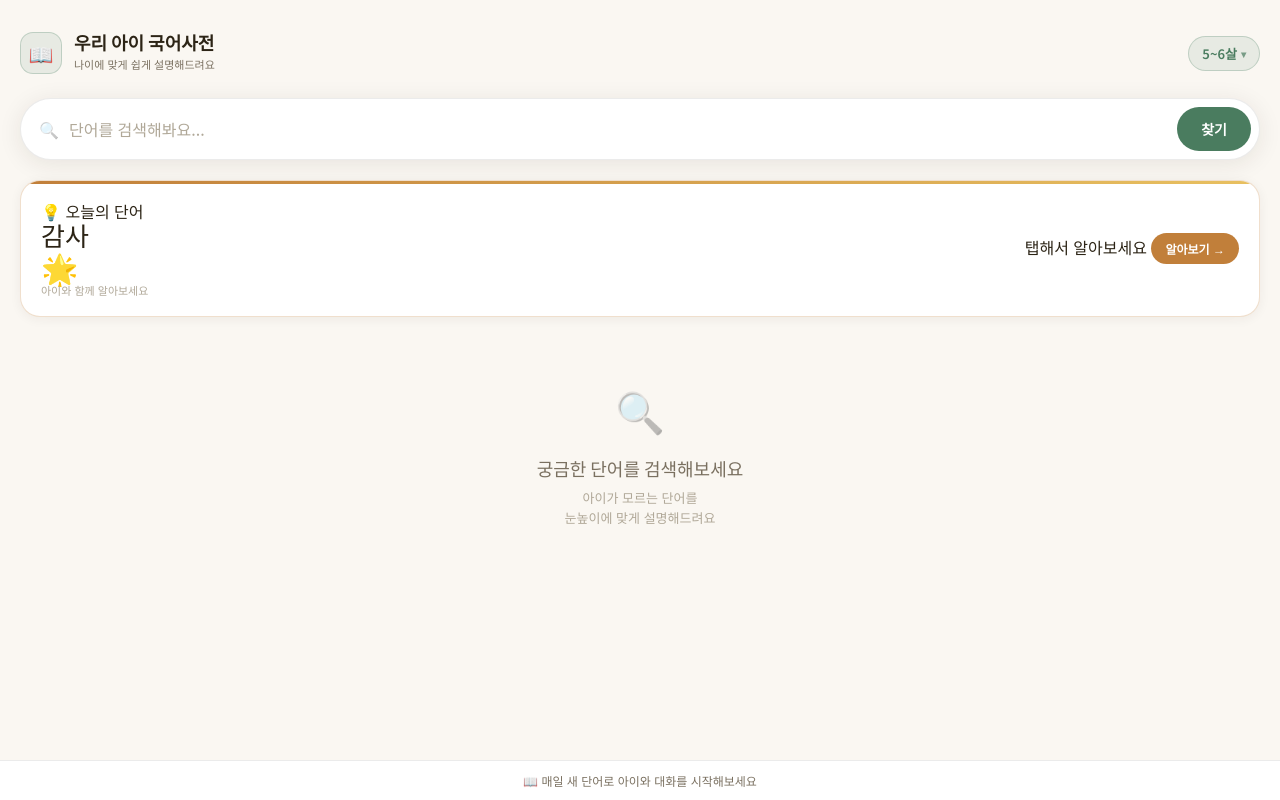
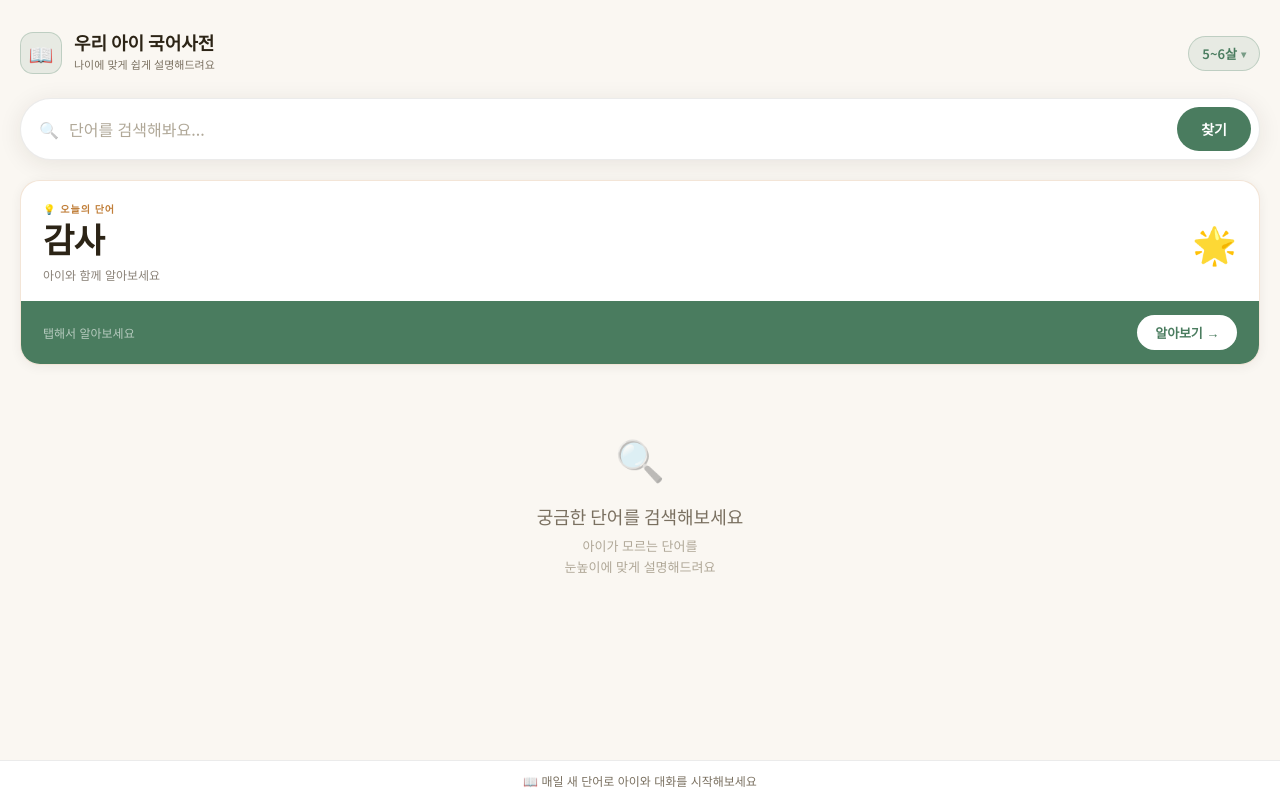
Before and after one commit to seosung89/kids-dictionary, a plain HTML site: page index.html in a window 1280 px wide. Drawn offline with Linux system fonts and the light colour scheme; no server answers.

Commit message:
Update style.css

```diff
--- a/style.css
+++ b/style.css
@@ -104,30 +104,40 @@ html, body {
 
 /* ── 오늘의 단어 ─── */
 .today-card {
-  background: var(--surface); border: 1px solid var(--amber-border);
-  border-radius: var(--radius); padding: 1.125rem 1.25rem;
-  display: flex; align-items: center; justify-content: space-between; gap: 12px;
-  margin-bottom: 1.5rem; box-shadow: var(--shadow);
-  position: relative; overflow: hidden;
-}
-.today-card::before {
-  content: ''; position: absolute; top: 0; left: 0; right: 0; height: 3px;
-  background: linear-gradient(90deg, var(--amber), #E8C060);
+  background: #fff;
+  border-radius: var(--radius);
+  overflow: hidden;
+  border: 1px solid rgba(193,127,58,0.2);
+  margin-bottom: 1.5rem;
+  box-shadow: var(--shadow);
 }
 .today-card.loading { opacity: 0.55; pointer-events: none; }
-.today-inner { display: flex; flex-direction: column; gap: 5px; flex: 1; min-width: 0; }
-.today-badge { font-size: 11px; font-weight: 600; color: var(--amber); letter-spacing: 0.03em; }
-.today-word { font-family: var(--font-display); font-size: 26px; color: var(--text); line-height: 1.1; }
-.today-hint { font-size: 11px; color: var(--text-hint); }
-.today-right { display: flex; flex-direction: column; align-items: flex-end; gap: 8px; flex-shrink: 0; }
-.today-emoji { font-size: 30px; line-height: 1; }
+.today-body { padding: 1.25rem 1.375rem 1rem; }
+.today-tag {
+  font-size: 10px; font-weight: 600; color: var(--amber);
+  letter-spacing: 0.1em; text-transform: uppercase; margin-bottom: 8px;
+}
+.today-row { display: flex; align-items: center; justify-content: space-between; margin-bottom: 5px; }
+.today-word {
+  font-family: 'Noto Serif KR', serif;
+  font-size: 34px; font-weight: 600; color: var(--text);
+  line-height: 1; letter-spacing: -0.02em;
+}
+.today-emoji { font-size: 36px; line-height: 1; flex-shrink: 0; }
+.today-hint { font-size: 12px; color: #8A8278; line-height: 1.65; }
+.today-footer {
+  background: var(--sage);
+  padding: 0.875rem 1.375rem;
+  display: flex; align-items: center; justify-content: space-between;
+}
+.today-footer-text { font-size: 12px; color: rgba(255,255,255,0.6); }
 .today-btn {
-  background: var(--amber); color: #fff; border: none;
-  border-radius: var(--radius-pill); padding: 7px 14px;
-  font-family: var(--font-body); font-size: 12px; font-weight: 600;
-  cursor: pointer; transition: all 0.15s; white-space: nowrap;
+  background: #fff; border: none; border-radius: var(--radius-pill);
+  color: var(--sage); font-family: var(--font-body); font-size: 13px; font-weight: 600;
+  padding: 8px 18px; cursor: pointer; white-space: nowrap; transition: all 0.15s;
+  letter-spacing: -0.01em;
 }
-.today-btn:hover { opacity: 0.88; }
+.today-btn:hover { background: var(--surface2); }
 .today-btn:active { transform: scale(0.96); }
 .today-btn:disabled { opacity: 0.4; cursor: not-allowed; }
 
```
